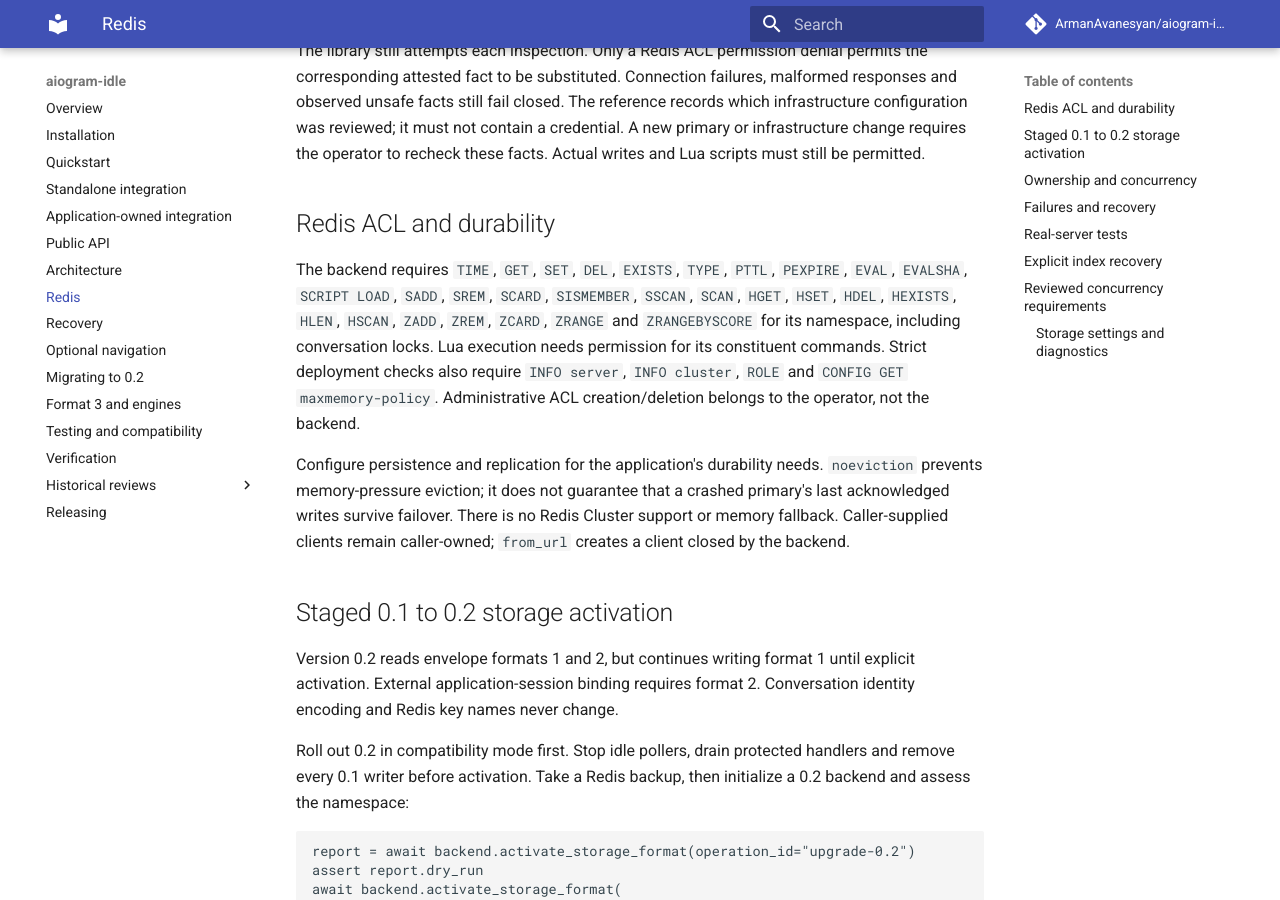
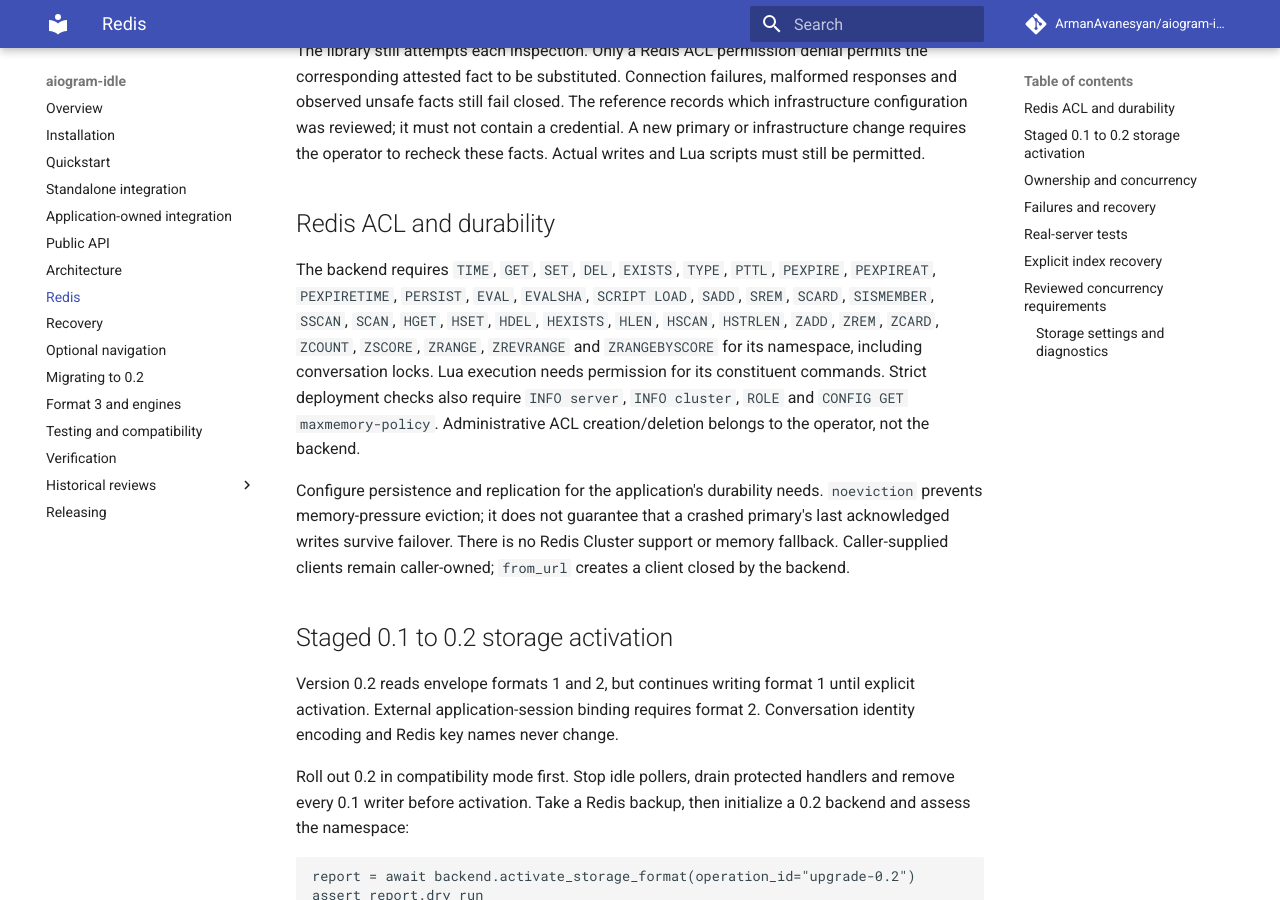
Before and after one commit to ArmanAvanesyan/aiogram-sentinel, an MkDocs documentation site: the page built from docs/redis.md, in a window 1280 px wide and 900 px high, scrolled down 671 px. Built offline with MkDocs 1.6.1 and Material for MkDocs 9.7.7, drawn with Linux system fonts in a browser that asks for light colours; comment, search, counter and statistics services are not loaded.

Commit message:
docs: document format three Redis command permissions

```diff
--- a/docs/redis.md
+++ b/docs/redis.md
@@ -39,9 +39,10 @@
 ## Redis ACL and durability
 
 The backend requires `TIME`, `GET`, `SET`, `DEL`, `EXISTS`, `TYPE`, `PTTL`,
-`PEXPIRE`, `EVAL`, `EVALSHA`, `SCRIPT LOAD`, `SADD`, `SREM`, `SCARD`,
+`PEXPIRE`, `PEXPIREAT`, `PEXPIRETIME`, `PERSIST`, `EVAL`, `EVALSHA`, `SCRIPT LOAD`, `SADD`, `SREM`, `SCARD`,
 `SISMEMBER`, `SSCAN`, `SCAN`, `HGET`, `HSET`, `HDEL`, `HEXISTS`, `HLEN`,
-`HSCAN`, `ZADD`, `ZREM`, `ZCARD`, `ZRANGE` and `ZRANGEBYSCORE` for its namespace,
+`HSCAN`, `HSTRLEN`, `ZADD`, `ZREM`, `ZCARD`, `ZCOUNT`, `ZSCORE`,
+`ZRANGE`, `ZREVRANGE` and `ZRANGEBYSCORE` for its namespace,
 including conversation locks. Lua execution needs permission for its constituent
 commands. Strict deployment checks also require `INFO server`, `INFO cluster`,
 `ROLE` and `CONFIG GET maxmemory-policy`. Administrative ACL creation/deletion
```
